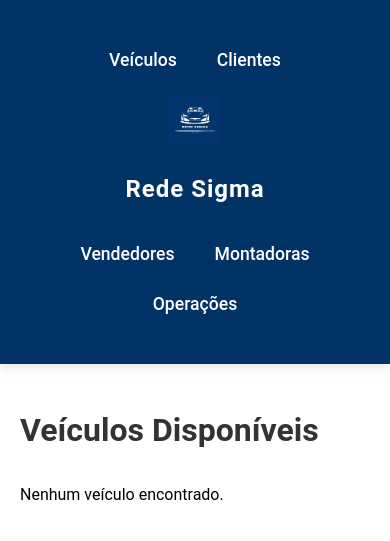
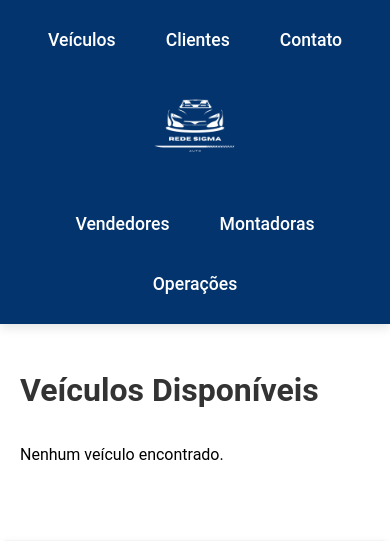
Before and after one commit to curyzin10/sigma-auto-system, a Django app: page /contato/ in a window 390 px wide. Shown: the top 541 px of the page. Run offline with Django 5.2, Linux system fonts and the light colour scheme.

Commit message:
atualização

```diff
--- a/sigma_auto/web/static/css/home/top_bar.css
+++ b/sigma_auto/web/static/css/home/top_bar.css
@@ -1,14 +1,6 @@
-/* Global Reset */
-body {
-    margin: 0;
-    padding: 0;
-    font-family: 'Roboto', sans-serif;
-    box-sizing: border-box;
-}
-
 /* Header Styles */
 header {
-    background: linear-gradient(135deg, #023366, #023366);
+    background: linear-gradient(135deg, #03346e,#03346e);
     color: #fff;
     padding: 20px 0;
     box-shadow: 0px 4px 10px rgba(0, 0, 0, 0.1);
@@ -19,27 +11,51 @@ header {
 
 .header-container {
     display: flex;
-    justify-content: center;
+    justify-content: space-between; /* Espaçamento entre logo e navegações */
     align-items: center;
     max-width: 1200px;
     margin: 0 auto;
     padding: 0 20px;
 }
 
-.header-content {
-    display: flex;
-    justify-content: space-between;
-    align-items: center;
-    width: 100%;
+/* Centralizar a logo */
+.center-content {
+    flex: 1; /* Ocupa o espaço central */
+    text-align: center; /* Garante que o conteúdo interno está centralizado */
+    transition: transform 0.3s ease; /* Transição para animação de hover */
 }
 
-.header-content nav {
+.center-content img {
+    max-width: 150px;
+    margin-bottom: 10px;
+    transition: transform 0.3s ease;
+}
+
+.center-content:hover img {
+    transform: scale(1.1);
+    filter: brightness(1.2);
+}
+
+.center-content h1 {
+    font-size: 1.8rem;
+    font-weight: bold;
+    letter-spacing: 1px;
+    color: #fff;
+    transition: color 0.3s ease;
+}
+
+.center-content:hover h1 {
+    color: #f1faee;
+}
+
+/* Estilos para navegação */
+.header-container nav {
     display: flex;
     gap: 20px;
 }
 
-.header-content nav a {
-    text-decoration: None;
+.header-container nav a {
+    text-decoration: none;
     color: #fff;
     font-weight: 500;
     transition: all 0.3s ease;
@@ -48,82 +64,29 @@ header {
     border-radius: 5px;
 }
 
-.header-content nav a:hover {
-    text-decoration: None;
+.header-container nav a:hover {
     background-color: rgba(255, 255, 255, 0.2);
     color: #f1faee;
     transform: scale(1.1);
 }
 
-/* Estilos para o logo */
-.center-content {
-    text-align: center;
-    transition: transform 0.3s ease; /* Transição para animação de hover */
-}
-
-.center-content img {
-    max-width: 150px;
-    margin-bottom: 10px;
-    transition: transform 0.3s ease; /* Transição suave */
-}
-
-/* Efeito de animação para a logo ao passar o mouse */
-.center-content:hover img {
-    transform: scale(1.1); /* Aumenta a escala da logo */
-    filter: brightness(1.2); /* Aumenta o brilho da imagem */
-}
-
-/* Remover o underline do título e garantir que a cor seja branca */
-.center-content h1 {
-    text-decoration: None;
-    font-size: 1.8rem;
-    font-weight: bold;
-    letter-spacing: 1px;
-    color: #fff; /* Cor branca para o título */
-    transition: color 0.3s ease;
-}
-
-a {
-    text-decoration: none;
-}
-
-.center-content:hover h1 {
-text-decoration: None;
-    color: #f1faee; /* Muda a cor do título ao passar o mouse */
-}
-
-/* Responsiveness */
+/* Responsividade */
 @media screen and (max-width: 768px) {
-    .header-content {
+    .header-container {
         flex-direction: column;
         gap: 15px;
     }
 
-    .header-content nav {
+    .center-content img {
+        max-width: 100px;
+    }
+
+    .header-container nav {
         justify-content: center;
         flex-wrap: wrap;
-        gap: 10px;
-    }
-
-    .center-content h1 {
-        font-size: 1.5rem;
-    }
-
-    .center-content img {
-        max-width: 50px;
     }
 }
 
-.logout-btn {
-    padding: 10px 15px;
-    background-color: #f44336; /* Cor de fundo vermelha */
-    color: white;
-    text-decoration: none;
-    border-radius: 5px;
-    font-size: 16px;
-    transition: background-color 0.3s;
+html {
+    scroll-behavior: smooth;
 }
-
-.logout-btn:hover {
-    background-color: #d32f2f; /* Cor vermelha mais escura ao passar o mouse */
-}
--- a/sigma_auto/web/templates/base.html
+++ b/sigma_auto/web/templates/base.html
@@ -10,30 +10,47 @@
     {% block extra_css %}{% endblock %}
 <body>
 <header>
-    <div class="container header-container">
-        <!-- Logo -->
-
-        <!-- Título e Navegação -->
-        <div class="header-content">
-            <nav>
+    <div class="header-container">
+        <!-- Navegação à esquerda -->
+        <nav class="nav-left">
             <a href="{% url 'veiculo_page' %}">Veículos</a>
             <a href="{% url 'cliente_list' %}">Clientes</a>
+            <a href="#contato">Contato</a>
         </nav>
+
+        <!-- Logo Centralizada -->
         <div class="center-content">
             <a href="{% url 'home' %}">
                 <img src="{% static 'images/logo.png' %}" alt="Logo Rede Sigma">
-                    <h1>Rede Sigma</h1>
+
             </a>
         </div>
 
-            <nav>
+        <!-- Navegação à direita -->
+        <nav class="nav-right">
             <a href="{% url 'vendedor_list' %}">Vendedores</a>
             <a href="{% url 'montadora_list' %}">Montadoras</a>
             <a href="{% url 'operacoes_page' %}">Operações</a>
         </nav>
     </div>
-    </div>
 </header>
+
+<script>
+    document.querySelectorAll('a[href^="#"]').forEach(anchor => {
+        anchor.addEventListener('click', function (e) {
+            e.preventDefault();
+
+            const target = document.querySelector(this.getAttribute('href'));
+            if (target) {
+                target.scrollIntoView({
+                    behavior: 'smooth',
+                    block: 'start'
+                });
+            }
+        });
+    });
+</script>
+
 
 <main>
     {% block content %}{% endblock %}
--- a/sigma_auto/web/templates/home.html
+++ b/sigma_auto/web/templates/home.html
@@ -18,8 +18,7 @@
         </div>
     </div>
 
-    <!-- Seção de Contato -->
-<section id="contato">
+    <section id="contato">
     <h2>Contato</h2>
     <p>Entre em contato com a equipe da Rede Sigma para dúvidas, sugestões ou suporte.</p>
     <form action="{% url 'contato' %}" method="POST">
@@ -31,6 +30,7 @@
         <button type="submit">Enviar</button>
     </form>
 </section>
+
 
 
     <!-- Seção de Localização -->
```
Also changed, not shown: sigma_auto/media/veiculos/ferrari488.jpg (added), sigma_auto/media/veiculos/honda2.jpg (added), sigma_auto/media/veiculos/mercedes1.jpg (added), sigma_auto/media/veiculos/porsche3.jpg (added). Lines whose indentation alone changed are shown as unchanged.
